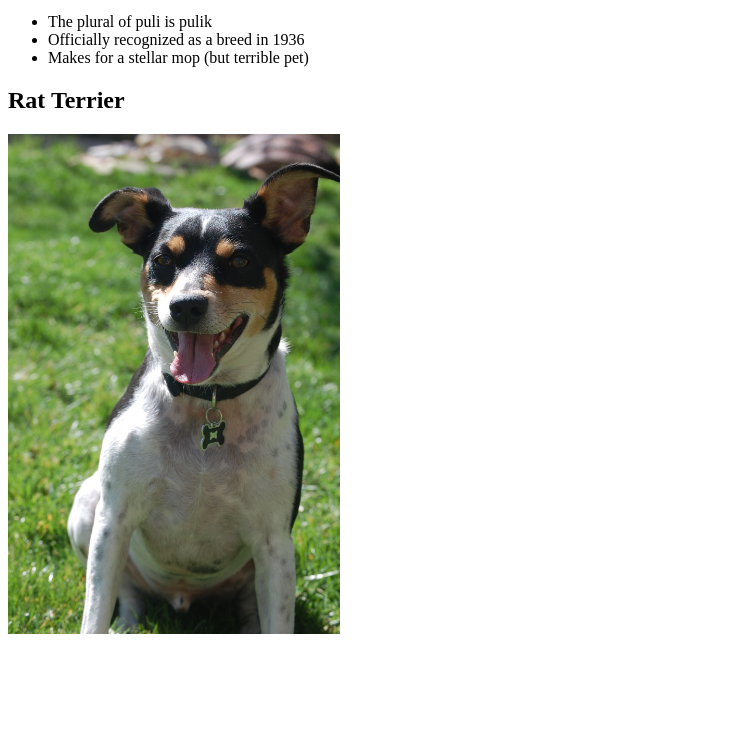
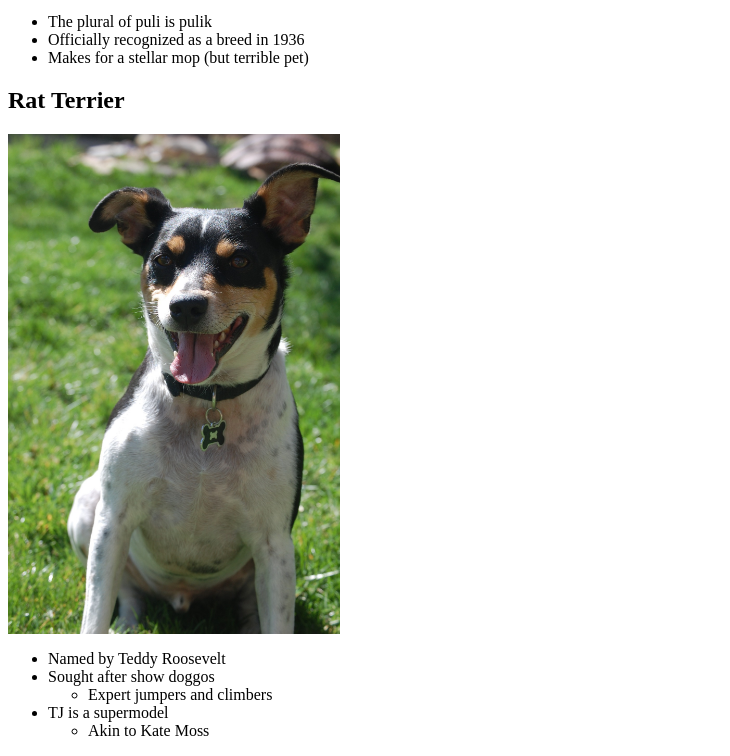
Before and after one commit to katycaballeros/cute-dogs, a plain HTML site: page Index.html in a window 1280 px wide. Shown: the part 1289-2045 px from the top of the page, without its empty margins (0-730 px from the left). Before the commit the page ends 1931 px from the top, so only its background shows below. Drawn offline with Linux system fonts and the light colour scheme; a web font is replaced by a local one.

Commit message:
add rat terrier facts

```diff
--- a/Index.html
+++ b/Index.html
@@ -30,6 +30,13 @@
       </ul>
       <h2>Rat Terrier</h2>
       <img src="images/sunbathing-ratterrier.jpg" height="500px" />
+      <ul>
+        <li>Named by Teddy Roosevelt</li>
+        <li>Sought after show doggos</li>
+        <ul><li>Expert jumpers and climbers</li></ul>
+        <li>TJ is a supermodel</li>
+        <ul><li>Akin to Kate Moss</li></ul>
+      </ul>
     </section>
   </body>
 </html>
```
